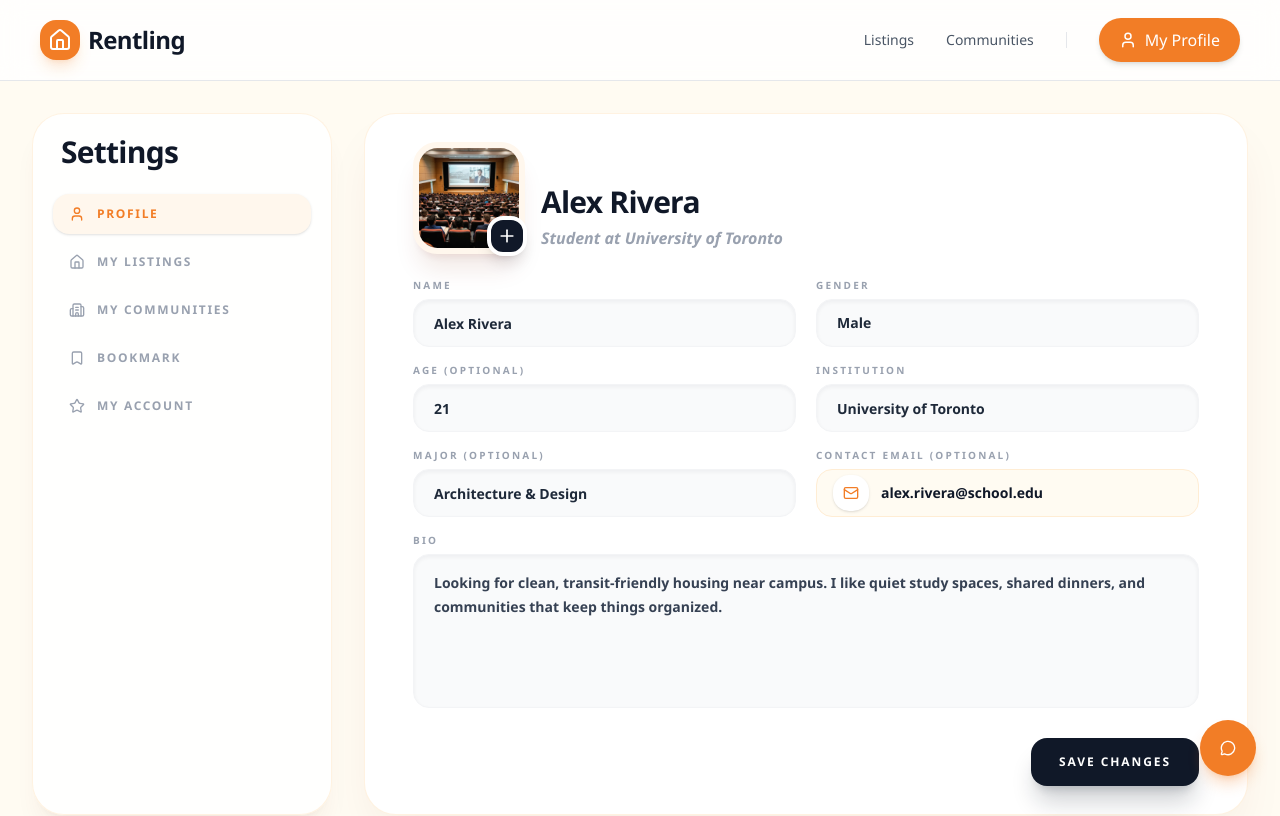
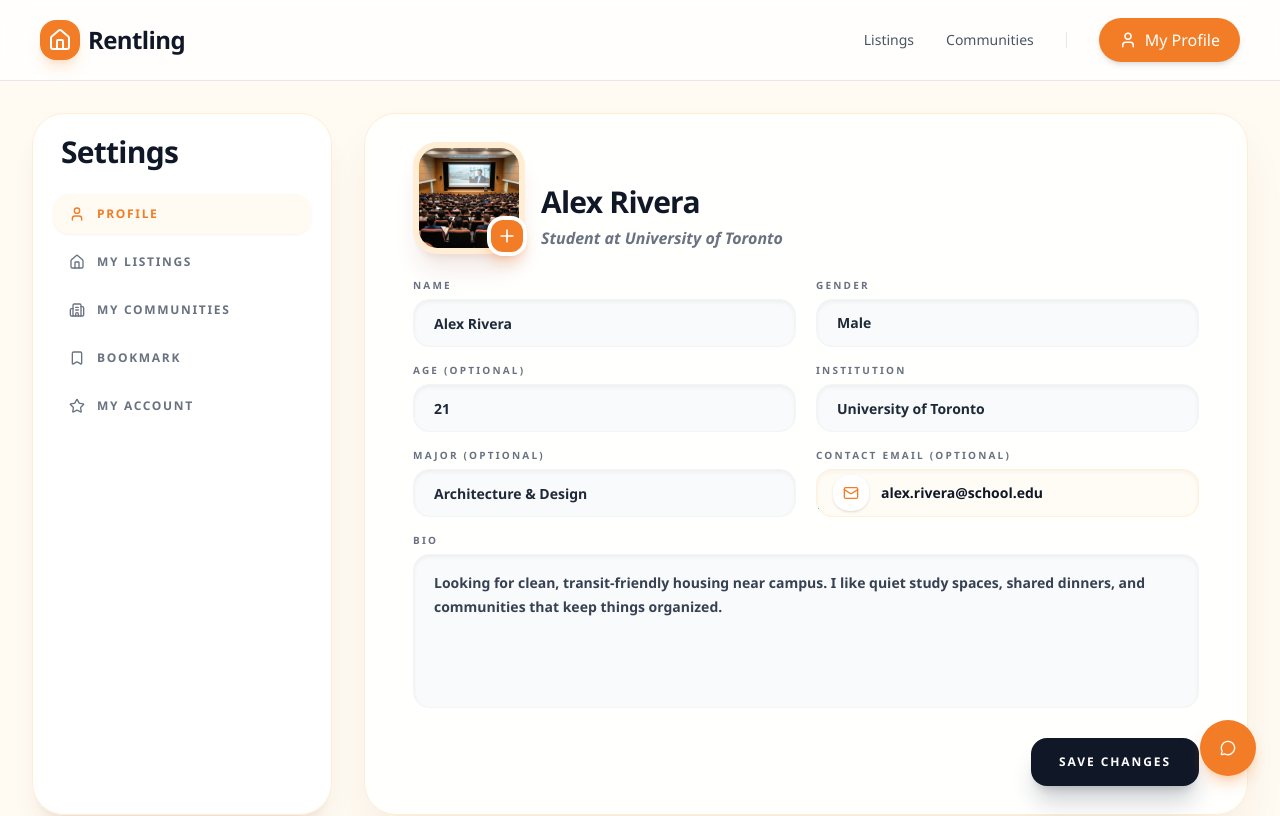
Before and after one commit to Leoz168/Sanctor, a Next.js app in the folder apps/web/: page /profile in a window 1280 px wide. Shown: the top 816 px of the page. Built offline with nearby package versions, Linux system fonts and the light colour scheme.

Commit message:
add styling changes to profile page

```diff
--- a/apps/web/components/profile/profile-avatar.tsx
+++ b/apps/web/components/profile/profile-avatar.tsx
@@ -3,7 +3,7 @@ import { Plus } from "lucide-react";
 
 export function ProfileAvatar() {
   return (
-    <div className="relative h-28 w-28 shrink-0 rounded-[1.5rem] border-6 border-orange-50 bg-orange-50 shadow-xl shadow-orange-900/10">
+    <div className="relative h-28 w-28 shrink-0 rounded-[1.5rem] border-6 border-orange-100 bg-orange-50 shadow-xl shadow-orange-900/10">
       <Image
         src="/images/community-4.jpg"
         alt="Alex Rivera profile photo"
@@ -13,7 +13,7 @@ export function ProfileAvatar() {
       />
       <button
         type="button"
-        className="absolute -bottom-2 -right-2 flex h-10 w-10 items-center justify-center rounded-xl border-4 border-white bg-gray-900 text-white shadow-lg transition-transform hover:scale-105"
+        className="absolute -bottom-2 -right-2 flex h-10 w-10 items-center justify-center rounded-xl border-4 border-white bg-brand-orange text-white shadow-lg shadow-brand-orange/25 transition-transform hover:scale-105 hover:bg-orange-600"
         aria-label="Upload profile photo"
       >
         <Plus className="h-5 w-5" />
--- a/apps/web/components/profile/profile-contact-card.tsx
+++ b/apps/web/components/profile/profile-contact-card.tsx
@@ -5,7 +5,7 @@ export function ProfileContactCard() {
   return (
     <div>
       <FieldLabel>Contact email (optional)</FieldLabel>
-      <div className="flex h-12 items-center gap-3 rounded-2xl border border-orange-100 bg-brand-cream px-4">
+      <div className="flex h-12 items-center gap-3 rounded-2xl border border-orange-100/80 bg-brand-cream/80 px-4 shadow-inner shadow-orange-900/5">
         <div className="flex h-9 w-9 shrink-0 items-center justify-center rounded-xl bg-white text-brand-orange shadow-sm">
           <Mail className="h-4 w-4" />
         </div>
--- a/apps/web/components/profile/profile-field.tsx
+++ b/apps/web/components/profile/profile-field.tsx
@@ -5,15 +5,25 @@ interface ProfileFieldProps {
   label: string;
   value: string;
   type?: string;
+  min?: number;
+  max?: number;
 }
 
-export function ProfileField({ label, value, type = "text" }: ProfileFieldProps) {
+export function ProfileField({
+  label,
+  value,
+  type = "text",
+  min,
+  max,
+}: ProfileFieldProps) {
   return (
     <label className="block">
       <FieldLabel>{label}</FieldLabel>
       <input
         type={type}
         defaultValue={value}
+        min={min}
+        max={max}
         className={fieldClassName}
       />
     </label>
@@ -34,7 +44,7 @@ export function GenderSelect() {
 
 export function FieldLabel({ children }: { children: string }) {
   return (
-    <span className="mb-1.5 block text-[10px] font-bold uppercase tracking-[0.22em] text-gray-400">
+    <span className="mb-1.5 block text-[10px] font-bold uppercase tracking-[0.22em] text-gray-500">
       {children}
     </span>
   );
--- a/apps/web/components/profile/profile-form-card.tsx
+++ b/apps/web/components/profile/profile-form-card.tsx
@@ -15,7 +15,7 @@ const profileFields = [
 
 export function ProfileFormCard() {
   return (
-    <section className="rounded-[2rem] border border-orange-100/70 bg-white px-6 py-6 shadow-2xl shadow-orange-900/8 sm:px-8 lg:px-12 lg:py-7">
+    <section className="rounded-[2rem] border border-orange-100 bg-white/95 px-6 py-6 shadow-2xl shadow-orange-900/10 sm:px-8 lg:px-12 lg:py-7">
       <div className="flex flex-col gap-4 sm:flex-row sm:items-end">
         <ProfileAvatar />
 
@@ -23,7 +23,7 @@ export function ProfileFormCard() {
           <h1 className="text-3xl font-bold tracking-tight text-gray-900">
             Alex Rivera
           </h1>
-          <p className="mt-1.5 text-base font-semibold italic text-gray-400">
+          <p className="mt-1.5 text-base font-semibold italic text-gray-500">
             Student at University of Toronto
           </p>
         </div>
@@ -36,6 +36,8 @@ export function ProfileFormCard() {
           label={profileFields[1].label}
           value={profileFields[1].value}
           type={profileFields[1].type}
+          min={18}
+          max={100}
         />
         <ProfileField label={profileFields[2].label} value={profileFields[2].value} />
         <ProfileField label={profileFields[3].label} value={profileFields[3].value} />
--- a/apps/web/components/profile/profile-sidebar.tsx
+++ b/apps/web/components/profile/profile-sidebar.tsx
@@ -17,7 +17,7 @@ const profileNavItems = [
 
 export function ProfileSidebar() {
   return (
-    <aside className="rounded-[2rem] border border-orange-100/70 bg-white/90 p-5 shadow-xl shadow-orange-900/5 backdrop-blur-sm lg:sticky lg:top-24">
+    <aside className="rounded-[2rem] border border-orange-100 bg-white/95 p-5 shadow-xl shadow-orange-900/8 backdrop-blur-sm lg:sticky lg:top-24">
       <h2 className="px-2 text-3xl font-bold tracking-tight text-gray-900">
         Settings
       </h2>
@@ -32,8 +32,8 @@ export function ProfileSidebar() {
               type="button"
               className={`flex w-full items-center gap-3 rounded-2xl px-4 py-3 text-left text-xs font-bold uppercase tracking-[0.14em] transition-all ${
                 item.isActive
-                  ? "bg-orange-50 text-brand-orange shadow-sm"
-                  : "text-gray-400 hover:bg-brand-cream hover:text-gray-700"
+                  ? "bg-brand-cream text-brand-orange shadow-sm shadow-orange-900/5"
+                  : "text-gray-500 hover:bg-brand-cream hover:text-gray-700"
               }`}
             >
               <Icon className="h-4 w-4 shrink-0" />
```
Also changed, not shown: 1 other file (tests, documents, lock files or other folders).
